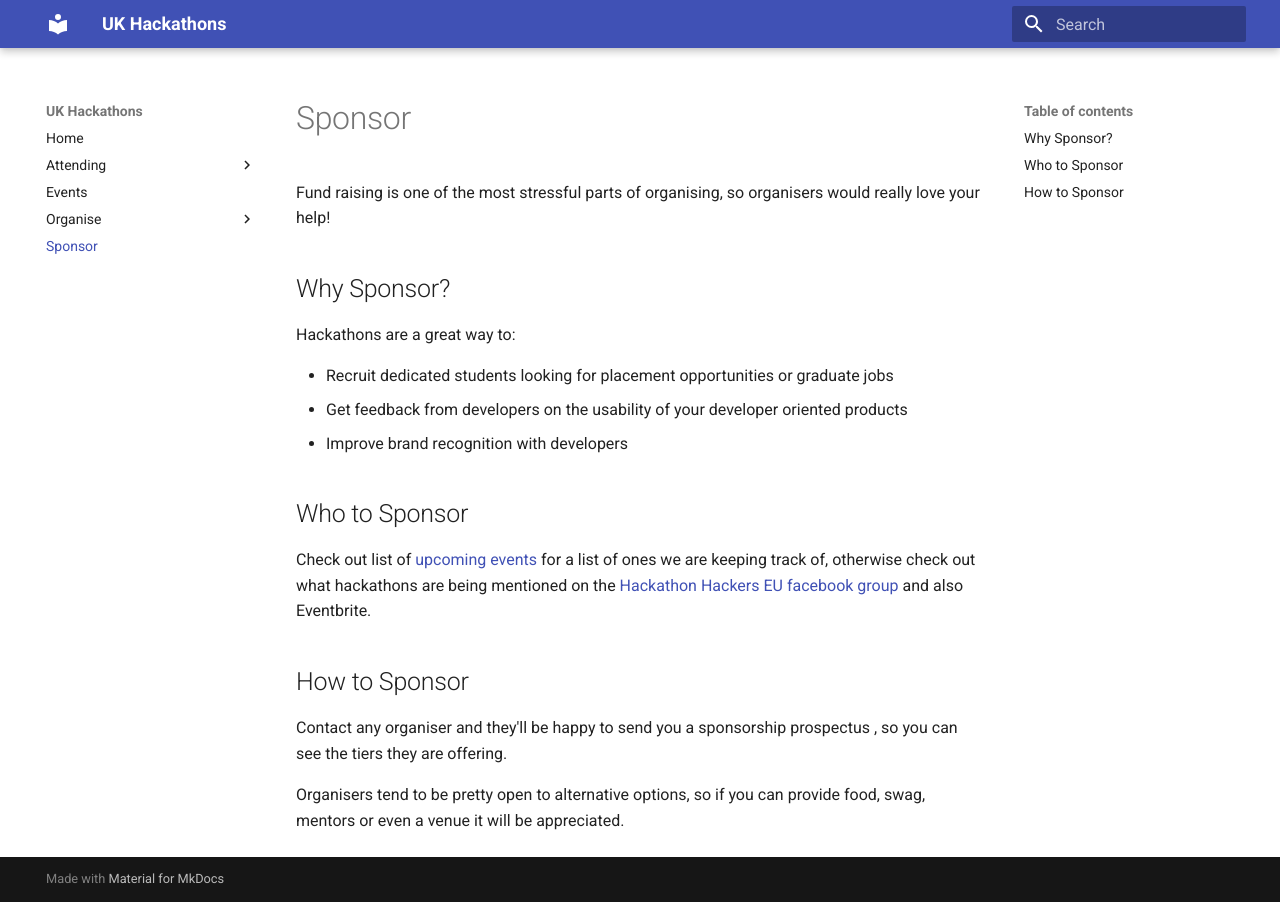
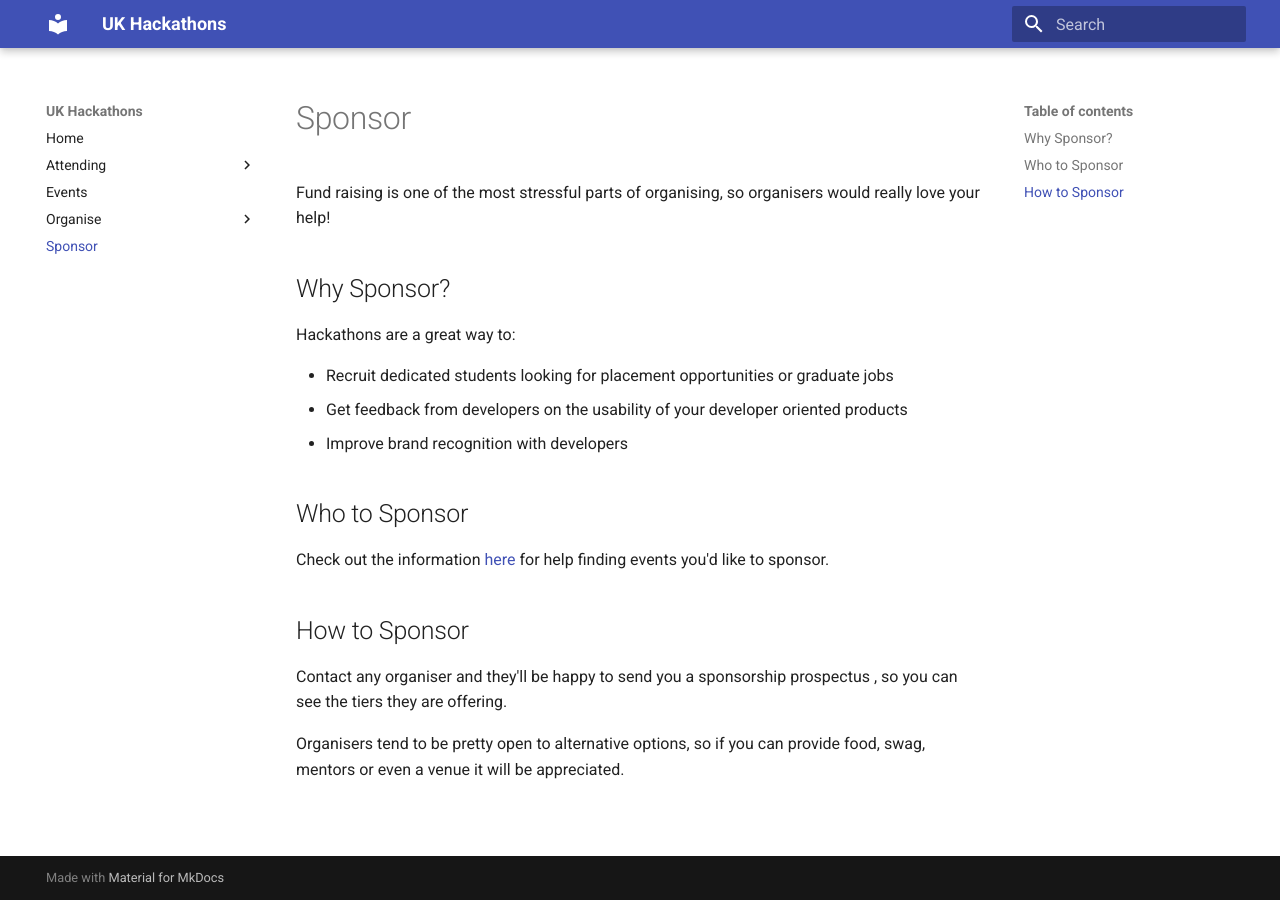
Before and after one commit to Athons/wiki, an MkDocs documentation site: the page built from docs/sponsor/index.md, in a window 1280 px wide. Built offline with MkDocs 1.6.1 and Material for MkDocs 9.7.7, drawn with Linux system fonts in a browser that asks for light colours.

Commit message:
Fixed a dead link on the sponsor page and wrote a little about workshops

```diff
--- a/docs/sponsor/index.md
+++ b/docs/sponsor/index.md
@@ -13,10 +13,8 @@
 
 ## Who to Sponsor
 
-Check out list of [upcoming events](events/upcoming/) for a list of ones we are
-keeping track of, otherwise check out what hackathons are being mentioned on
-the [Hackathon Hackers EU facebook group](https://www.facebook.com/groups/hackathonhackerseu/)
-and also Eventbrite.
+Check out the information [here](/events) for help finding events you'd like to
+sponsor.
 
 ## How to Sponsor
 
```
Also changed, not shown: docs/attending/workshops.md (+10 -0 lines).
